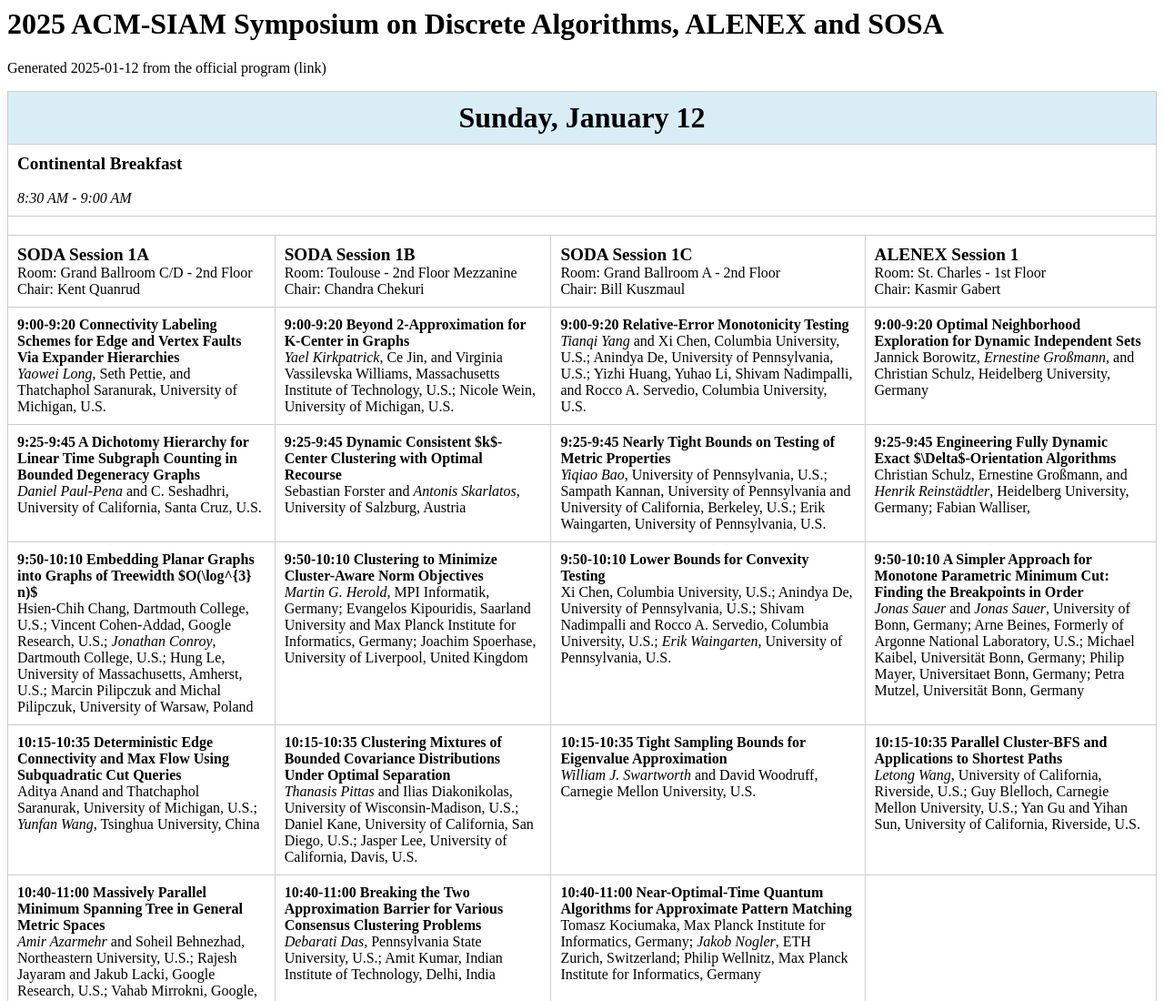
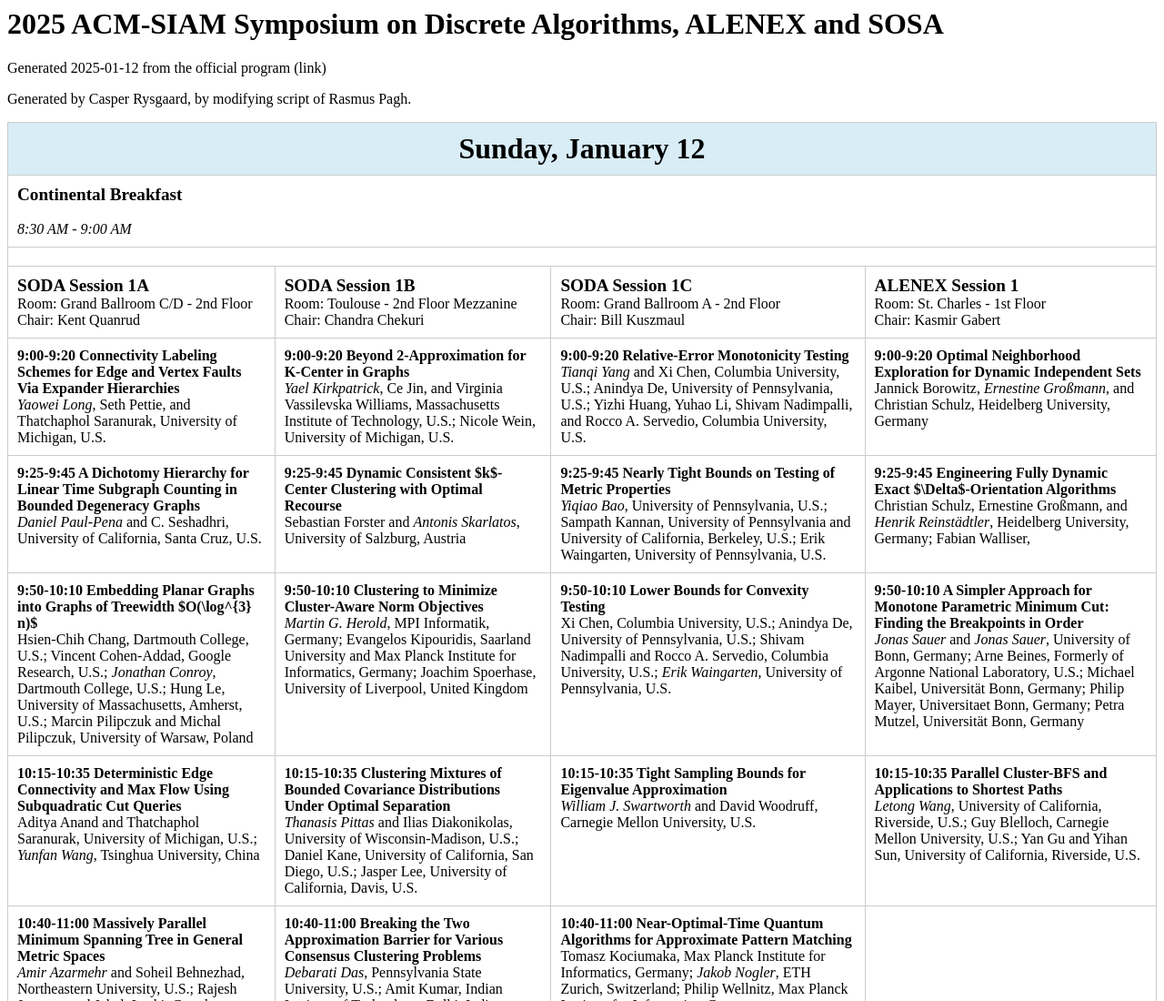
Before and after one commit to Crowton/SODA25Program, a plain HTML site: page index.html in a window 1280 px wide. Shown: the top 1100 px of the page at 91% size. Drawn offline with Linux system fonts and the light colour scheme.

Commit message:
Update and rename conference_program_2025.html to index.html

```diff
--- a/conference_program_2025.html
+++ b/index.html
@@ -18,6 +18,7 @@
     <body>
         <h1>2025  ACM-SIAM Symposium on Discrete Algorithms, ALENEX and SOSA</h1>
     <p>Generated 2025-01-12 from the official program (<a href="https://meetings.siam.org/program.cfm?CONFCODE=SODA25">link</a>)</p>
+	    <p>Generated by Casper Rysgaard, by modifying script of Rasmus Pagh.</p>
         <table>
             <tbody>
 
```
